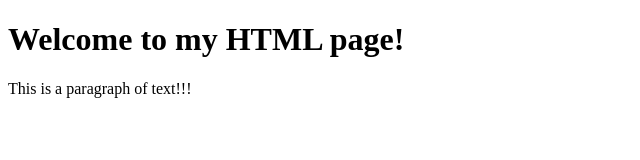
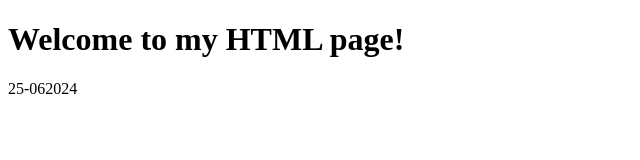
Before and after one commit to Neharote/nehadr, a plain HTML site: page index.html in a window 1280 px wide. Shown: the whole page, without its empty margins (0-640 px from the left). Drawn offline with Linux system fonts and the light colour scheme.

Commit message:
updatedgit add .

```diff
--- a/index.html
+++ b/index.html
@@ -5,6 +5,6 @@
 </head>
 <body>
 	<h1>Welcome to my HTML page!</h1>
-	<p>This is a paragraph of text!!!</p>
+	<p>25-062024</p>
 </body>
 </html>
```
